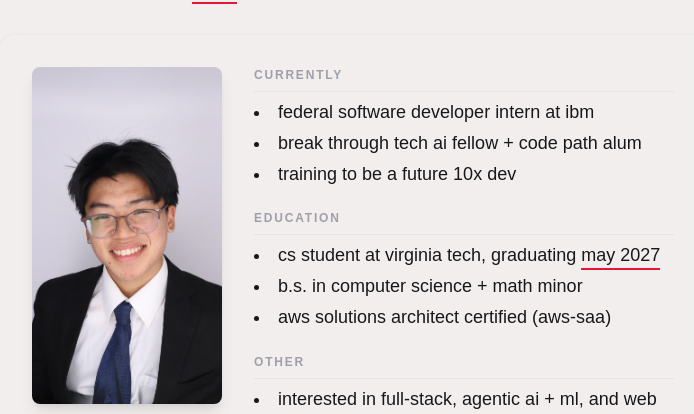
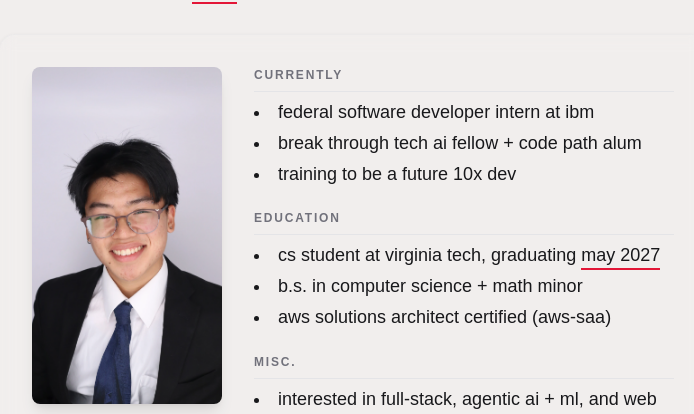
Before and after one commit to newtonma7/newtonwebsite, a Next.js app: page / in a window 1280 px wide. Both pictures are taken after a click on the element "about". Shown: the part 370-784 px from the top of the page, without its empty margins (287-981 px from the left). Built offline with nearby package versions, Linux system fonts and the light colour scheme; a web font is replaced by a local one.

Commit message:
ma hyperlink and about card tweaks

```diff
--- a/src/components/About.tsx
+++ b/src/components/About.tsx
@@ -110,7 +110,7 @@ export default function About(){
 
             <div className="w-[420px] text-zinc-900 flex flex-col gap-6 lowercase">
                 <section className="flex flex-col gap-2">
-                    <h3 className="text-xs font-semibold uppercase tracking-[0.15em] text-zinc-400">
+                    <h3 className="text-xs font-semibold uppercase tracking-[0.15em] text-zinc-500">
                         currently
                     </h3>
                     <hr className="border-t border-zinc-200" />
@@ -122,7 +122,7 @@ export default function About(){
                 </section>
 
                 <section className="flex flex-col gap-2">
-                    <h3 className="text-xs font-semibold uppercase tracking-[0.15em] text-zinc-400">
+                    <h3 className="text-xs font-semibold uppercase tracking-[0.15em] text-zinc-500">
                         education
                     </h3>
                     <hr className="border-t border-zinc-200" />
@@ -134,8 +134,8 @@ export default function About(){
                 </section>
 
                 <section className="flex flex-col gap-2">
-                    <h3 className="text-xs font-semibold uppercase tracking-[0.15em] text-zinc-400">
-                        other
+                    <h3 className="text-xs font-semibold uppercase tracking-[0.15em] text-zinc-500">
+                        misc.
                     </h3>
                     <hr className="border-t border-zinc-200" />
                     <ul className="flex flex-col gap-1.5 list-disc list-inside text-lg leading-snug marker:text-zinc-900">
--- a/src/components/Hero.tsx
+++ b/src/components/Hero.tsx
@@ -35,7 +35,16 @@ export default function Hero() {
             animate={{ opacity: 1, x: 0 }}
             transition={{ duration: 1.5, ease: [0.22, 1, 0.36, 1], delay: 0.8 }}
           >
-            (Mã)
+            (
+            <a
+              href="https://vi.wikipedia.org/wiki/M%C3%A3_(h%E1%BB%8D)"
+              target="_blank"
+              rel="noopener noreferrer"
+              className="nav-link"
+            >
+              Mã
+            </a>
+            )
           </motion.span>
         </h2>
         <motion.p
```
